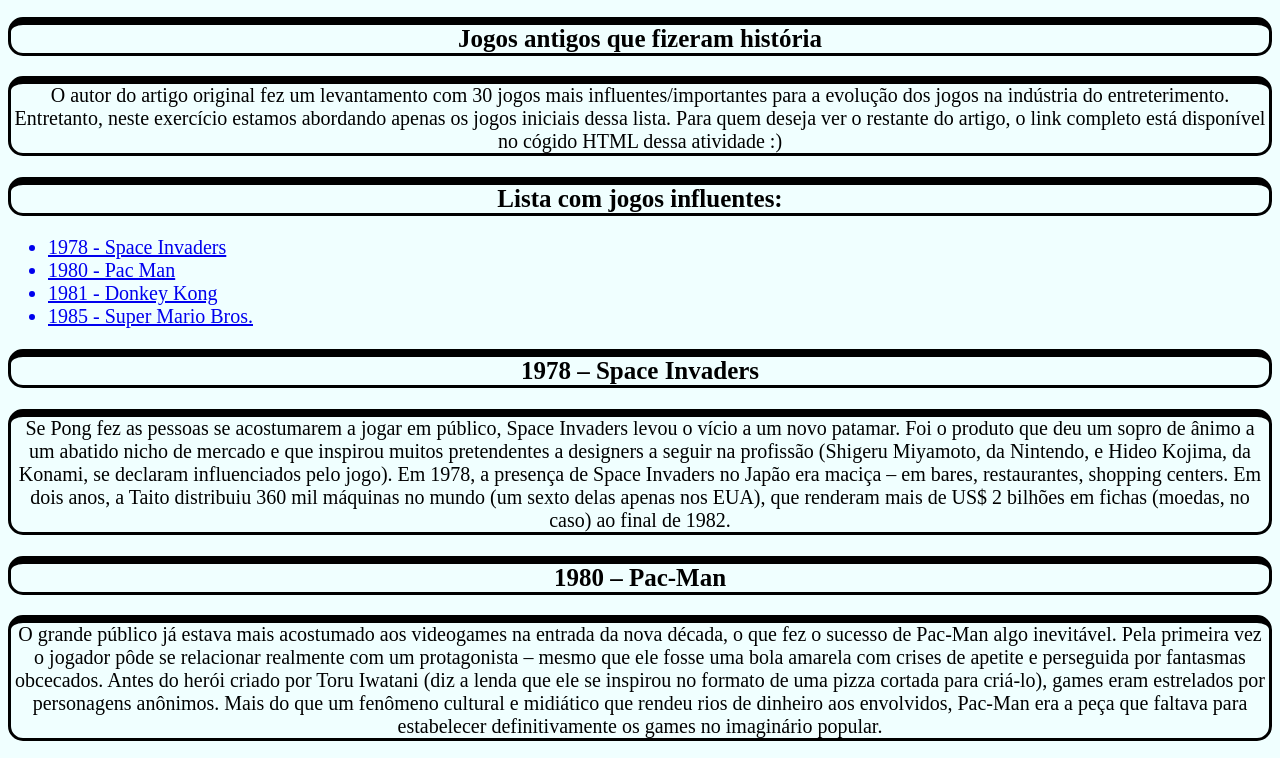
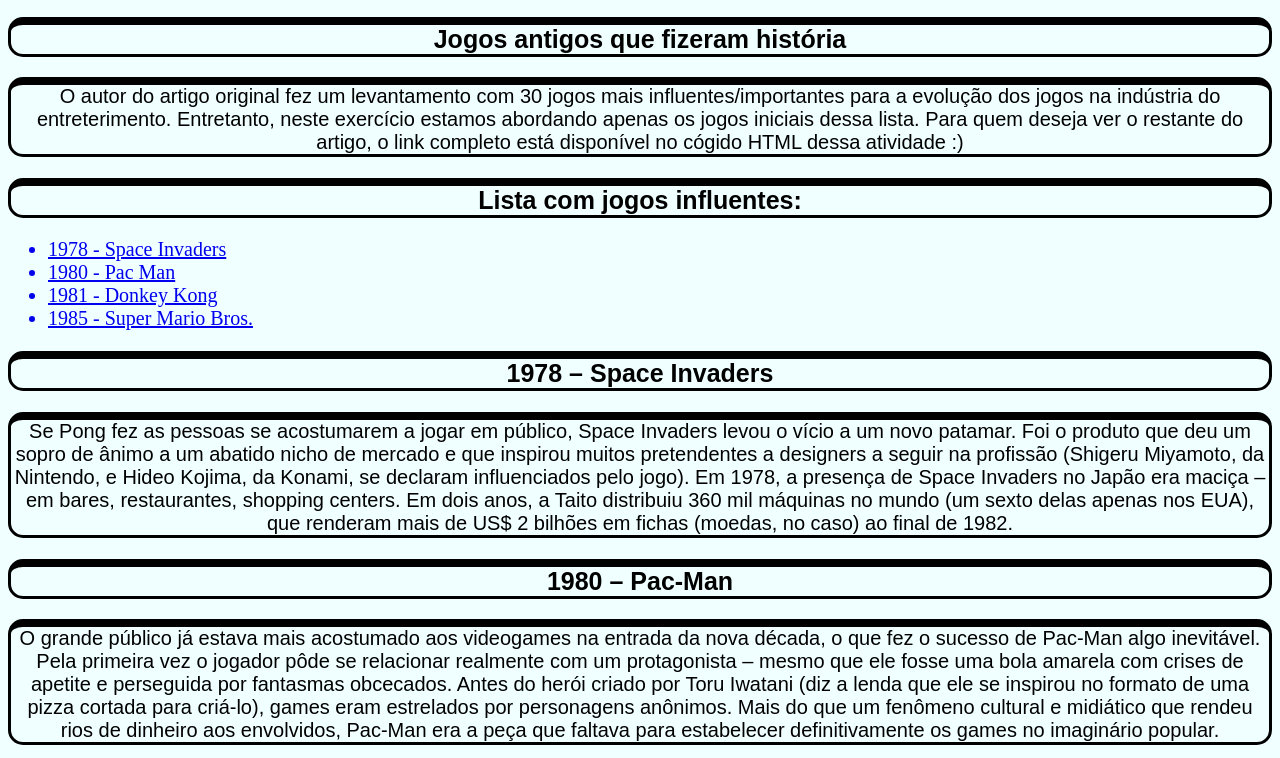
Before and after one commit to arthur32a5/Trabalho2, a plain HTML site: page atividade_css_2/index.html in a window 1280 px wide. Shown: the top 758 px of the page. Drawn offline with Linux system fonts and the light colour scheme.

Commit message:
Update estilo.css

```diff
--- a/atividade_css_2/estilo.css
+++ b/atividade_css_2/estilo.css
@@ -10,7 +10,7 @@ border-radius: 15px;
 border-color:black;
 border-style: solid;
 text-align: center;
-font: italic, bolder;
+font-family: Arial, Helvetica, sans-serif;
     font-size: 20px;
 }
 h1, h2{
```
